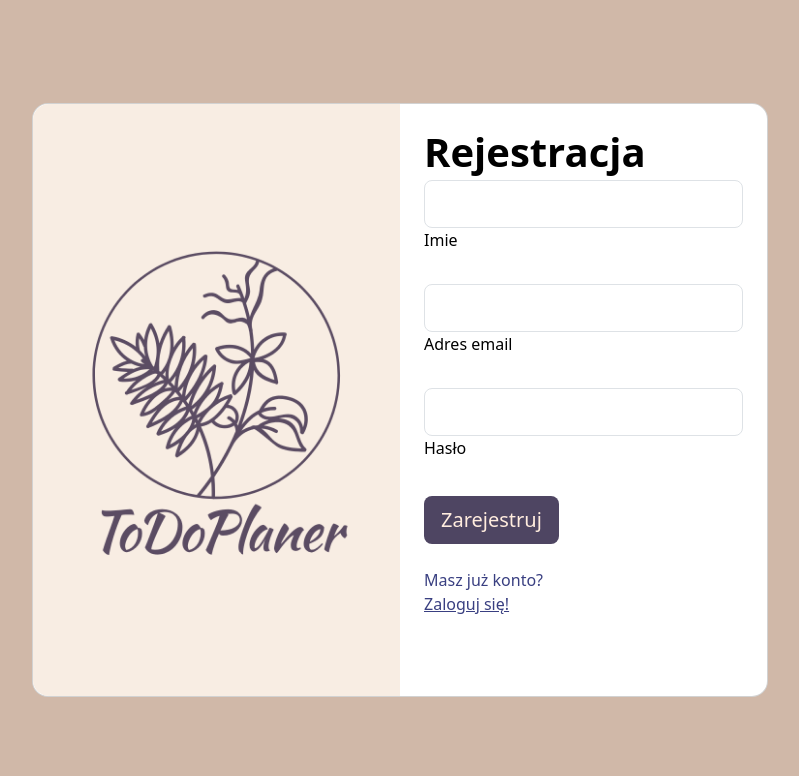
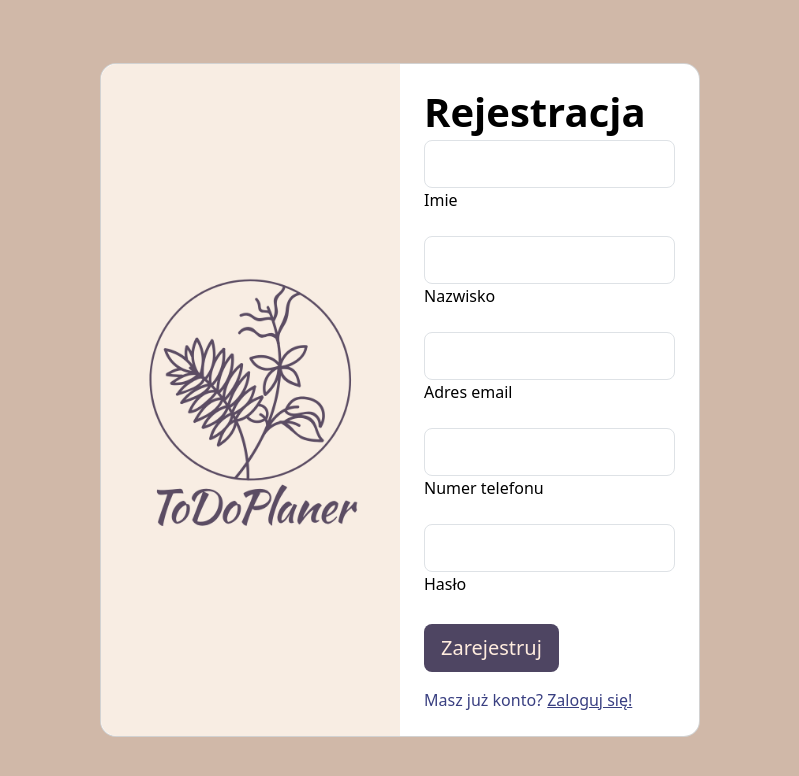
Before and after one commit to MonwayCode/RideMaster, a React (Create React App) app in the folder frontend/: page /registration in a window 1280 px wide. Shown: the top 776 px of the page, without its empty margins (240-1039 px from the left). Built offline with nearby package versions, Linux system fonts and the light colour scheme.

Commit message:
Better registration page, new data in database

```diff
--- a/frontend/src/login_register_validation/Login.js
+++ b/frontend/src/login_register_validation/Login.js
@@ -84,7 +84,7 @@ function Login ()
                                                     Nie masz jeszcze konta?
                                                 </div>
                                                 <div>
-                                                    <a href="/registration" style={{ color: '#393f81' }}>Zarejestruj się</a>
+                                                    <a href="/registration" style={{ color: '#393f81' }}>Zarejestruj się!</a>
                                                 </div>
                                             </p>
                                         </form>
--- a/frontend/src/login_register_validation/Register.js
+++ b/frontend/src/login_register_validation/Register.js
@@ -11,8 +11,10 @@ function Register ()
 {
     const [values, setValues] = useState({
         name : '',
-        email: '',
-        password: ''
+        surname : '',
+        email : '',
+        phone : '',
+        password : ''
     });
 
     const [errors, setErrors] = useState({});
@@ -20,7 +22,7 @@ function Register ()
     const handleInput = (event) => {
         const {name, value} = event.target;
         setValues(prev => ({ ...prev, [name]: value }));
-        setErrors(prev => ({ ...prev, [name]: Validation({ ...values, [name]: value }) [name] }));
+        setErrors(prev => ({ ...prev, [name]: Validation({ ...values, [name]: value })[name] }));
     }
 
     const navigate = useNavigate();
@@ -43,7 +45,7 @@ function Register ()
                 <div className="row justify-content-center align-items-center h-100">
                     <div className="col-lg-8 col-md-10 col-sm-12">
                         <form onSubmit={handleSubmit}>
-                        <div className="card" style={{ borderRadius: '1rem' }}>
+                        <div className="card" style={{ borderRadius: '1rem', maxWidth: '600px', margin: 'auto' }}>
                             <div className="row g-0">
                                 <div className="col-md-6 d-flex justify-content-center align-items-center"
                                     style={{ backgroundColor: '#F8EDE3', borderRadius: '1rem 0 0 1rem' }}>
@@ -61,35 +63,46 @@ function Register ()
                                                 <i style={{ color: '#FF6219' }}></i>
                                                 <span className="h1 fw-bold mb-0">Rejestracja</span>
                                             </div>
-                                            <div className="form-outline mb-4">
+
+                                            <div className="form-outline mb-3">
                                                 <input id="name" name="name" className="form-control form-control-lg" onChange={handleInput}/>
                                                 <label className="form-label" htmlFor="name">Imie</label>
                                                 {errors.name && <div className='text-danger'>{errors.name}</div>}
                                             </div>
-                                            <div className="form-outline mb-4">
+
+                                            <div className="form-outline mb-3">
+                                                <input id="surname" name="surname" className="form-control form-control-lg" onChange={handleInput}/>
+                                                <label className="form-label" htmlFor="surname">Nazwisko</label>
+                                                {errors.surname && <div className='text-danger'>{errors.surname}</div>}
+                                            </div>
+
+                                            <div className="form-outline mb-3">
                                                 <input type="email" id="email" name="email" className="form-control form-control-lg" onChange={handleInput}/>
                                                 <label className="form-label" htmlFor="email">Adres email</label>
                                                 {errors.email && <div className='text-danger'>{errors.email}</div>}
                                             </div>
-                                            <div className="form-outline mb-4">
+
+                                            <div className="form-outline mb-3">
+                                                <input id="phone" name="phone" className="form-control form-control-lg" onChange={handleInput}/>
+                                                <label className="form-label" htmlFor="phone">Numer telefonu</label>
+                                                {errors.phone && <div className='text-danger'>{errors.phone}</div>}
+                                            </div>
+
+                                            <div className="form-outline mb-3">
                                                 <input type="password" id="password" name="password" className="form-control form-control-lg" onChange={handleInput}/>
                                                 <label className="form-label" htmlFor="password">Hasło</label>
                                                 {errors.password && <div className='text-danger'>{errors.password}</div>}
                                             </div>
-                                            <div className="pt-1 mb-4">
+
+                                            <div className="pt-1 mb-3">
                                                 <button className="btn btn-lg btn-block" type="submit" style={{backgroundColor: '#4E4562', color: '#FFECDE'}}>
                                                     Zarejestruj
                                                 </button>
                                             </div>
-                                            <p className="mb-5 pb-lg-2" style={{ color: '#393f81' }}>
-                                                <div>
-                                                    Masz już konto?
-                                                </div>
-                                                <div>
-                                                    <a href="/login" style={{ color: '#393f81' }}>Zaloguj się!</a>
-                                                </div>
+
+                                            <p className="mb-0" style={{ color: '#393f81' }}>
+                                                Masz już konto? <a href="/login" style={{ color: '#393f81' }}>Zaloguj się!</a>
                                             </p>
-
                                     </div>
                                 </div>
                             </div>
--- a/frontend/src/login_register_validation/RegisterValid.js
+++ b/frontend/src/login_register_validation/RegisterValid.js
@@ -7,6 +7,11 @@ function Validation(values)
     } else {
         error.name = "";
     }
+    if (values.surname.trim() === "") {
+        error.surname = "Pole nie może być puste!";
+    } else {
+        error.surname = "";
+    }
 
     if (values.email.trim() === "") {
         error.email = "Pole nie może być puste!";
@@ -14,6 +19,14 @@ function Validation(values)
         error.email = "Podany tekst nie jest adresem e-mail";
     } else {
         error.email = "";
+    }
+
+    if (values.phone.trim() === "") {
+        error.phone = "Pole nie może być puste!";
+    } else if (!/^\d{9}$/.test(values.phone)) {
+        error.phone = "Numer telefonu musi składać się z 9 cyfr";
+    } else {
+        error.phone = "";
     }
 
     if (values.password.trim() === "") {
```
Also changed, not shown: 1 other file (tests, documents, lock files or other folders).
